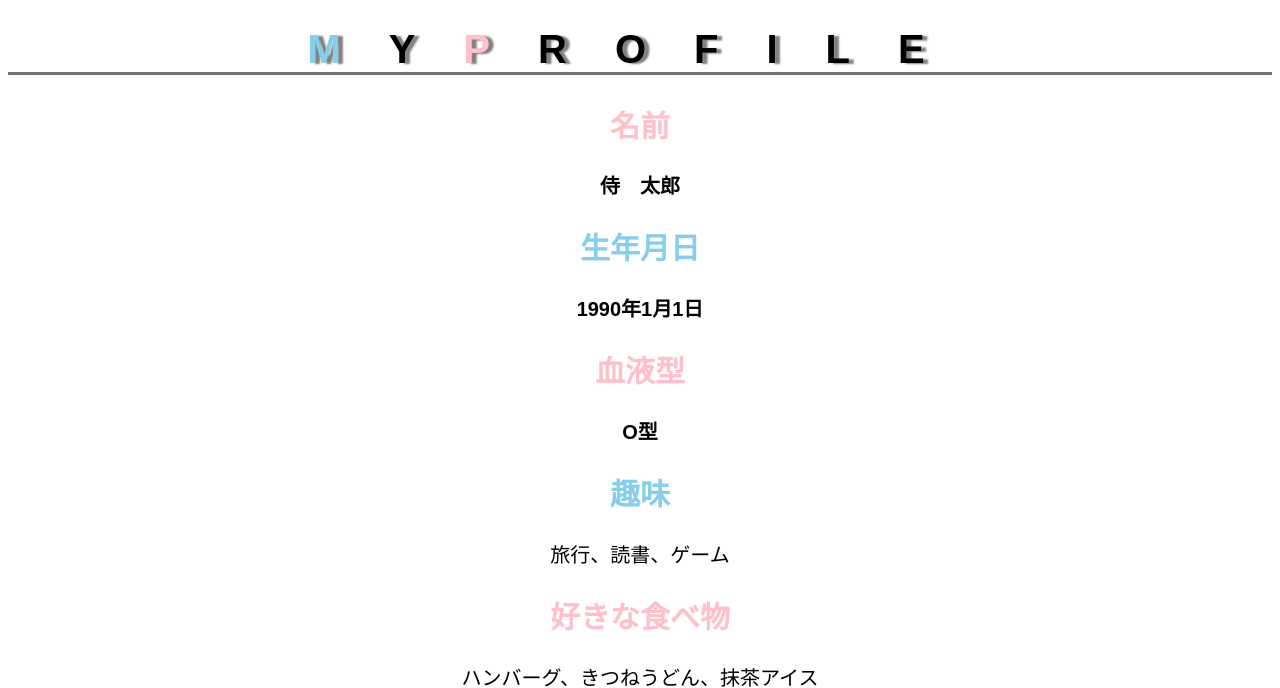
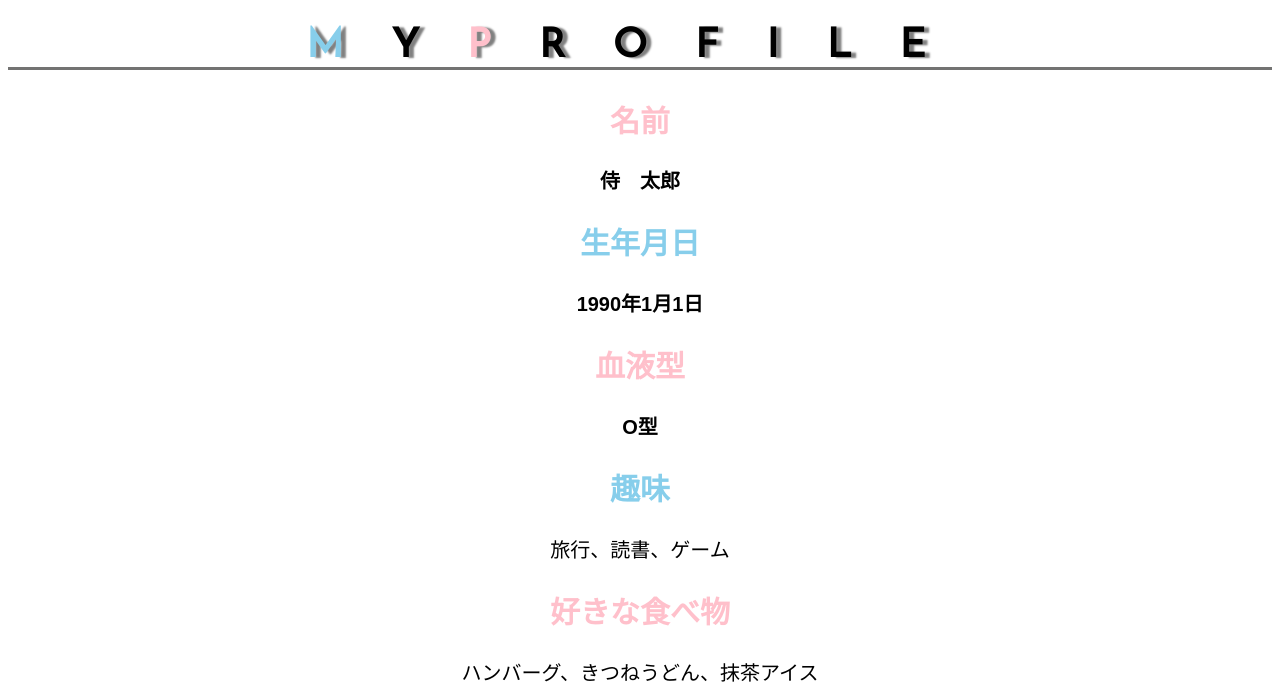
Before and after one commit to Nini-tyon/html-css-basic-kadai, a PHP site: page /kadai_014.html in a window 1280 px wide. Shown: the top 688 px of the page. Run offline with PHP 8.4, Linux system fonts and the light colour scheme.

Commit message:
kadai_014

```diff
--- a/kadai_014/kadai_014.html
+++ b/kadai_014/kadai_014.html
@@ -13,7 +13,7 @@
     <body>
         <h1 class="google-fonts"><span class="M">M</span>Y<span class="P">P</span>ROFILE</h1>
 
-        <div id="parent">
+        <div id="basic">
             <h2 class="pink">名前</h2>
             <p>侍　太郎</p>
             <h2 class="skyblue">生年月日</h2>
--- a/kadai_014/style.css
+++ b/kadai_014/style.css
@@ -1,16 +1,10 @@
 body{
     font-family: "Arial", "Meiryo", sans-serif ;
 }
-.google-fonts{
-    // <uniquifier>: Use a unique and descriptive class name
+.google-fonts {
+    font-family: "Josefin Sans", sans-serif;
+}
 
-.josefin-sans-<uniquifier> {
-  font-family: "Josefin Sans", sans-serif;
-  font-optical-sizing: auto;
-  font-weight: 400;
-  font-style: normal;
-}
-}
 /* フォントサイズの変更 */
 html{
     font-size: 20px;
@@ -39,6 +33,6 @@ h1{
 }
 
 /* その他の装飾 */
-#parent p{
+#basic p{
     font-weight: bold;
 }
```
